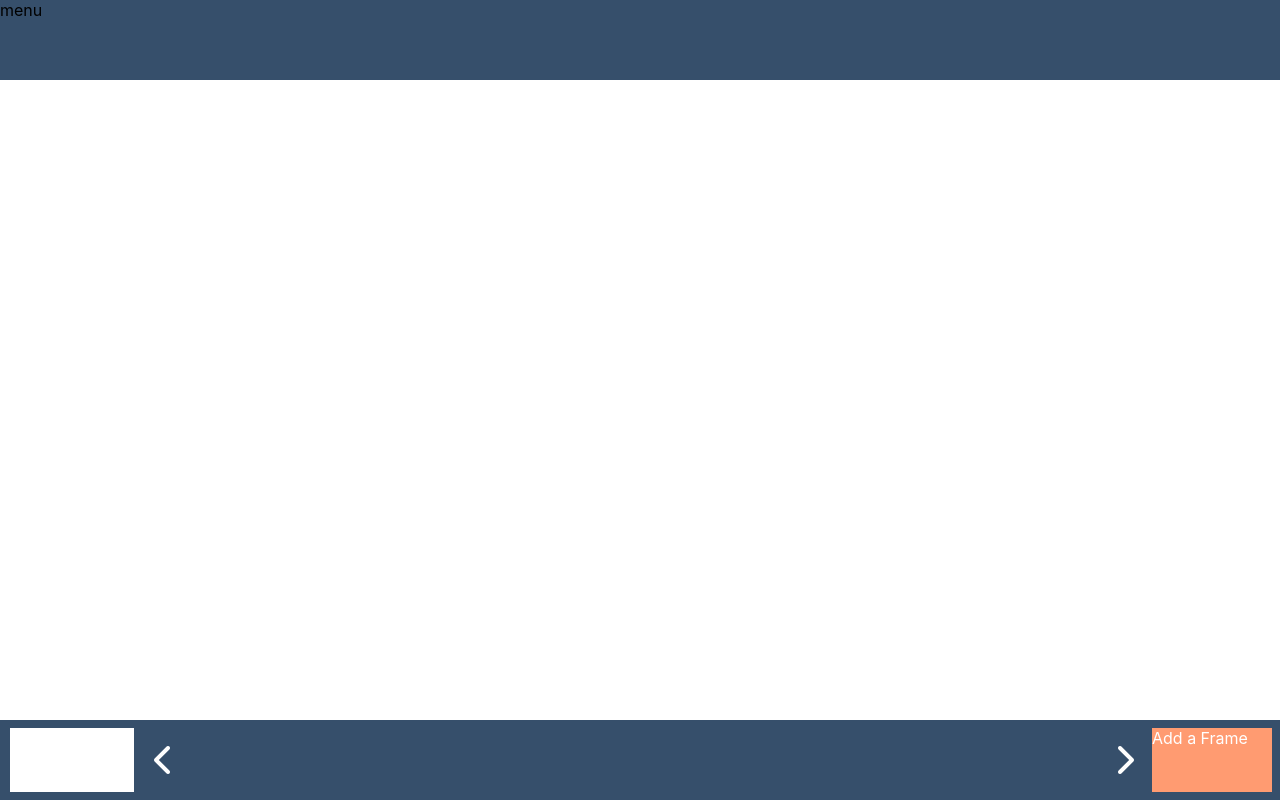
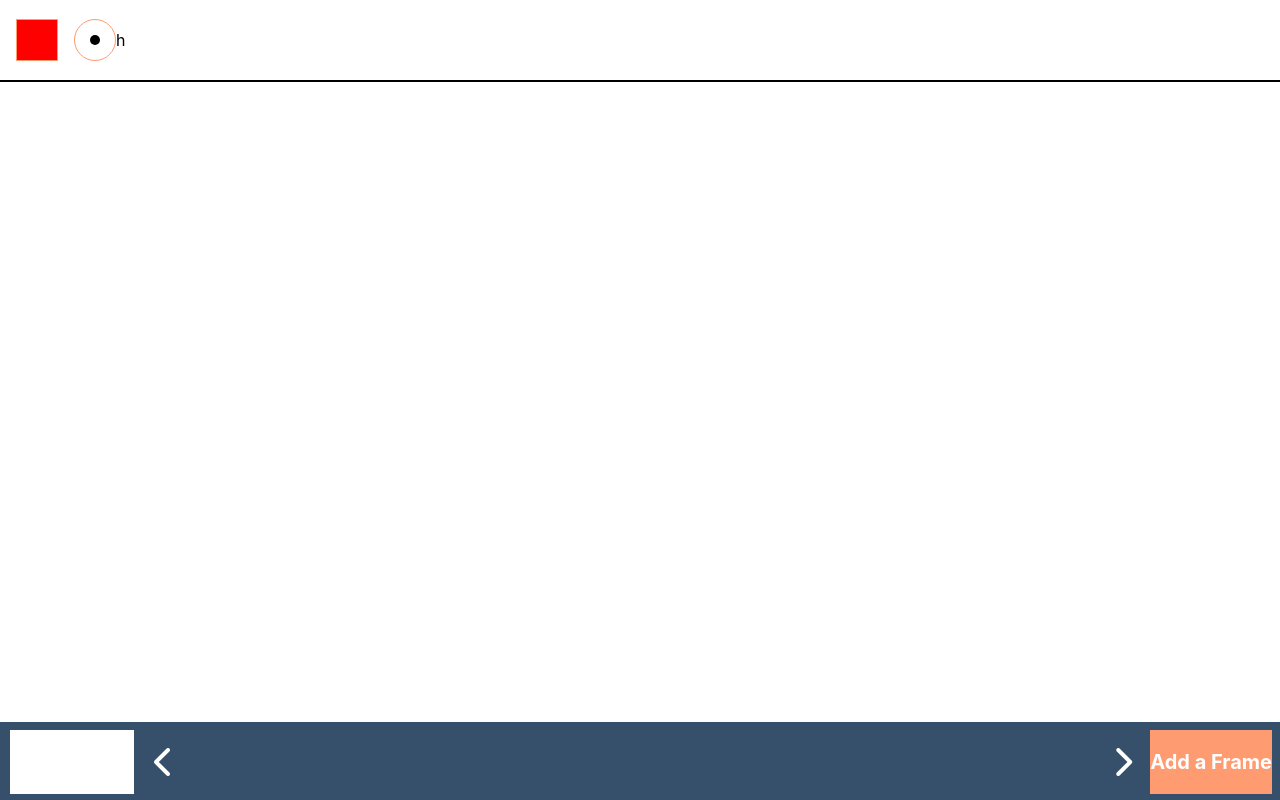
Before and after one commit to Marin-b/Animate.me, a React (Create React App) app: page / in a window 1280 px wide. Built offline with nearby package versions, Linux system fonts and the light colour scheme.

Commit message:
color and brush size

```diff
--- a/package.json
+++ b/package.json
@@ -3,10 +3,12 @@
   "version": "0.1.0",
   "private": true,
   "dependencies": {
+    "@material-ui/core": "^4.9.9",
     "@testing-library/jest-dom": "^4.2.4",
     "@testing-library/react": "^9.3.2",
     "@testing-library/user-event": "^7.1.2",
     "react": "^16.13.1",
+    "react-color": "^2.18.0",
     "react-dom": "^16.13.1",
     "react-redux": "^7.2.0",
     "react-scripts": "3.4.1",
--- a/src/App.css
+++ b/src/App.css
@@ -10,6 +10,9 @@
 
 #menu{
   height: 10vh;
+  display: flex;
+  background-color: white;
+  border-bottom: 2px solid black;
 }
 body,
 html {
@@ -23,6 +26,11 @@ html {
   position: relative;
 }
 
+#drawing-tools{
+  display: flex;
+  align-items: center;
+}
+
 #actions{
   flex-grow: 1;
   display: flex;
@@ -33,6 +41,11 @@ html {
   background-color: #FF9B71;
   color: white;
   cursor: pointer;
+  display: flex;
+  justify-content: center;
+  align-items: center;
+  font-size: 20px;
+  font-weight: bolder;
 }
 
 .frame {
@@ -102,3 +115,38 @@ html {
 .miniature.selected{
   border: 2px solid #FF9B71;
 }
+
+.color-container{
+  position: relative;
+}
+
+#picker-dropdown{
+  position: absolute;
+  top: 8vh;
+  left: 0;
+  z-index: 1000;
+}
+
+.line-width-container{
+  border-radius: 50%;
+  margin-left: 2vh;
+  display: flex;
+  justify-content: center;
+  align-items: center;
+  position: relative;
+  border: 1px solid #FF9B71;
+}
+
+#slider-dropdown{
+  position: absolute;
+  top: 8vh;
+  width: 100%;
+  text-align: center;
+  z-index: 1000;
+  height: 10vh;
+}
+
+.line-width{
+  background-color: black;
+  border-radius: 50%;
+}
--- a/src/components/frame.js
+++ b/src/components/frame.js
@@ -1,4 +1,6 @@
 import React, { useState, useRef, useEffect } from "react";
+import { connect } from 'react-redux'
+import { getColor, getLineWidth } from "../store/tools"
 
 const Frame = (props) => {
   const [drawing, setDrawing] = useState(false);
@@ -6,6 +8,8 @@ const Frame = (props) => {
   const [X, setX] = useState(undefined)
   const [Y, setY] = useState(undefined)
   const canvas = useRef(null)
+
+  const { lineWidth, color } = props
 
   useEffect(() => {
     console.log('useeffect', canvas.current)
@@ -18,7 +22,9 @@ const Frame = (props) => {
       };
       img.src = props.content;
     }
-    setTimeout( () => {props.saveContent(canvas.current.toDataURL())}, 100)
+    if (props.saveContent) {
+      setTimeout( () => {props.saveContent(canvas.current.toDataURL())}, 100)
+    }
   }, [])
 
   const getPenPos = (canvas, clientX, clientY) => {
@@ -70,7 +76,9 @@ const Frame = (props) => {
     ctx.beginPath();
     ctx.moveTo(X, Y);
     ctx.lineTo(drawX , drawY );
-    ctx.lineWidth=3;
+    ctx.lineWidth = lineWidth;
+    ctx.strokeStyle = color;
+    ctx.lineCap = 'round';
     ctx.stroke();
     setX(drawX)
     setY(drawY)
@@ -78,7 +86,7 @@ const Frame = (props) => {
   }
 
   return(
-    <div className={props.background ? "frame background" : "frame"} style={{height: `${props.height}px`}}>
+    <div className={props.background ? "frame background" : "frame"} style={{height: `${props.height}px`, opacity: props.opacity ? props.opacity : 1}}>
       <canvas
         ref={canvas}
         onMouseMove={handleMouseMove}
@@ -94,4 +102,9 @@ const Frame = (props) => {
   )
 }
 
-export default Frame
+const mapStateToProps = (state) => ({
+  color: getColor(state),
+  lineWidth: getLineWidth(state)
+})
+
+export default connect(mapStateToProps)(Frame)
--- a/src/containers/drawing-tools.js
+++ b/src/containers/drawing-tools.js
@@ -0,0 +1,53 @@
+import React, { useState } from "react";
+import { connect } from 'react-redux'
+import { SketchPicker } from 'react-color'
+import Slider from '@material-ui/core/Slider'
+import { getColor, setColor, getLineWidth, setLineWidth } from '../store/tools'
+const DrawingTools = (props) => {
+  const {
+    color,
+    setColor,
+    lineWidth,
+    setLineWidth
+  } = props
+  console.log(lineWidth)
+  const [isPickerOpen, setIsPickerOpen ] = useState(false)
+  const [isSliderOpen, setIsSliderOpen] = useState(false)
+  return(
+    <div id='drawing-tools' style={{padding: '2vh'}}>
+      <div className="color-container">
+        <div style={{ backgroundColor: color, height: '5vh', width: '5vh', border: '1px solid #FF9B71'}} onClick={() => { setIsPickerOpen(!isPickerOpen)}}>
+        </div>
+        { isPickerOpen &&
+          <div id="picker-dropdown">
+            <SketchPicker color={color} onChange={ (newColor) => {setColor(newColor.hex) }}/>
+          </div>
+        }
+      </div>
+      <div className="line-width-container" style={{height: '5vh', width: '5vh', borderRadius: '50%'}} onClick={() => { setIsSliderOpen(!isSliderOpen)}}>
+        <div className="line-width" style={{ height: `calc(calc(5vh / 150) * ${lineWidth})`, width: `calc(calc(5vh / 150) * ${lineWidth})`}}>
+        </div>
+        { isSliderOpen &&
+          <div id="slider-dropdown">
+            <Slider orientation='vertical' value={lineWidth ? lineWidth : 10} onChange={(e, v) => {setLineWidth(v)}} max={150}/>
+          </div>
+        }
+      </div>
+      <div class="erase" onClick={() => {setColor( "rgba(0, 0, 200, 0)")}}>
+        h
+      </div>
+    </div>
+  )
+}
+
+const mapStateToProps = (state) => ({
+  color: getColor(state),
+  lineWidth: getLineWidth(state)
+})
+
+const mapDispatchToProps  = {
+  setColor,
+  setLineWidth
+}
+
+export default connect(mapStateToProps, mapDispatchToProps)(DrawingTools)
--- a/src/containers/frames.js
+++ b/src/containers/frames.js
@@ -36,10 +36,17 @@ const Frames = (props) => {
   return (
     <div id="frames" ref={container}>
       <Frame background content={background} saveContent={saveBackground} height={height}/>
+      { currentFrame !== undefined && currentFrame > 0 && <Frame
+          key={currentFrame - 1}
+          content={frames[currentFrame - 1]}
+          height={height}
+          opacity={0.4}
+         /> }
       { currentFrame !== undefined && <Frame
           key={currentFrame}
           content={frames[currentFrame]}
           height={height}
+          opacity={1}
           saveContent={(content) => { saveFrame(currentFrame, content) }}/> }
     </div>
   )
--- a/src/containers/menu.js
+++ b/src/containers/menu.js
@@ -1,8 +1,12 @@
 import React from "react";
+import DrawingTools from './drawing-tools'
 
 const Menu = (props) => {
   return(
-    <div id="menu">menu</div>
+    <div id="menu">
+      <DrawingTools />
+
+    </div>
   )
 }
 
--- a/src/store/frame.js
+++ /dev/null
@@ -1,34 +0,0 @@
-const initialState = {
-  ctx: undefined
-}
-
-//=================================
-//============CONSTANTS============
-//=================================
-
-
-//=================================
-//=============GETTERS=============
-//=================================
-
-const selectReducer = state => state.frame
-
-//=================================
-//=============ACTIONS=============
-//=================================
-
-
-
-//=================================
-//=============REDUCER=============
-//=================================
-
-const frame = (state = initialState, action) => {
-  const {type, payload} = action;
-  switch(type){
-    default:
-      return state
-  }
-}
-
-export default frame
--- a/src/store/index.js
+++ b/src/store/index.js
@@ -1,11 +1,11 @@
 import { createStore, combineReducers } from 'redux'
 import framesReducer from './frames'
-import frameReducer from './frame'
+import  toolsReducer from './tools'
 
 
 const reducers = combineReducers({
-  frameReducer,
-  framesReducer
+  framesReducer,
+  toolsReducer
 })
 
 const store = createStore(reducers)
--- /dev/null
+++ b/src/store/tools.js
@@ -0,0 +1,49 @@
+const initialState = {
+  color: 'red',
+  lineWidth: 40
+}
+
+//=================================
+//============CONSTANTS============
+//=================================
+
+const SET_COLOR = 'tools/set-color'
+const SET_LINE_WIDTH = 'tools/set-line-width'
+
+//=================================
+//=============GETTERS=============
+//=================================
+
+const selectReducer = state => state.toolsReducer
+
+export const getColor = state => selectReducer(state).color
+
+export const getLineWidth = state => selectReducer(state).lineWidth
+
+
+//=================================
+//=============ACTIONS=============
+//=================================
+
+export const setLineWidth = (lineWidth) => ({ type: SET_LINE_WIDTH, payload: lineWidth })
+
+export const setColor = (color) => ({ type: SET_COLOR, payload: color })
+
+
+//=================================
+//=============REDUCER=============
+//=================================
+
+const tools = (state = initialState, action) => {
+  const {type, payload} = action;
+  switch(type){
+    case SET_COLOR:
+      return { ...state, color: payload }
+    case SET_LINE_WIDTH:
+      return { ...state, lineWidth: payload }
+    default:
+      return state
+  }
+}
+
+export default tools
```
Also changed, not shown: 1 other file (tests, documents, lock files or other folders).
